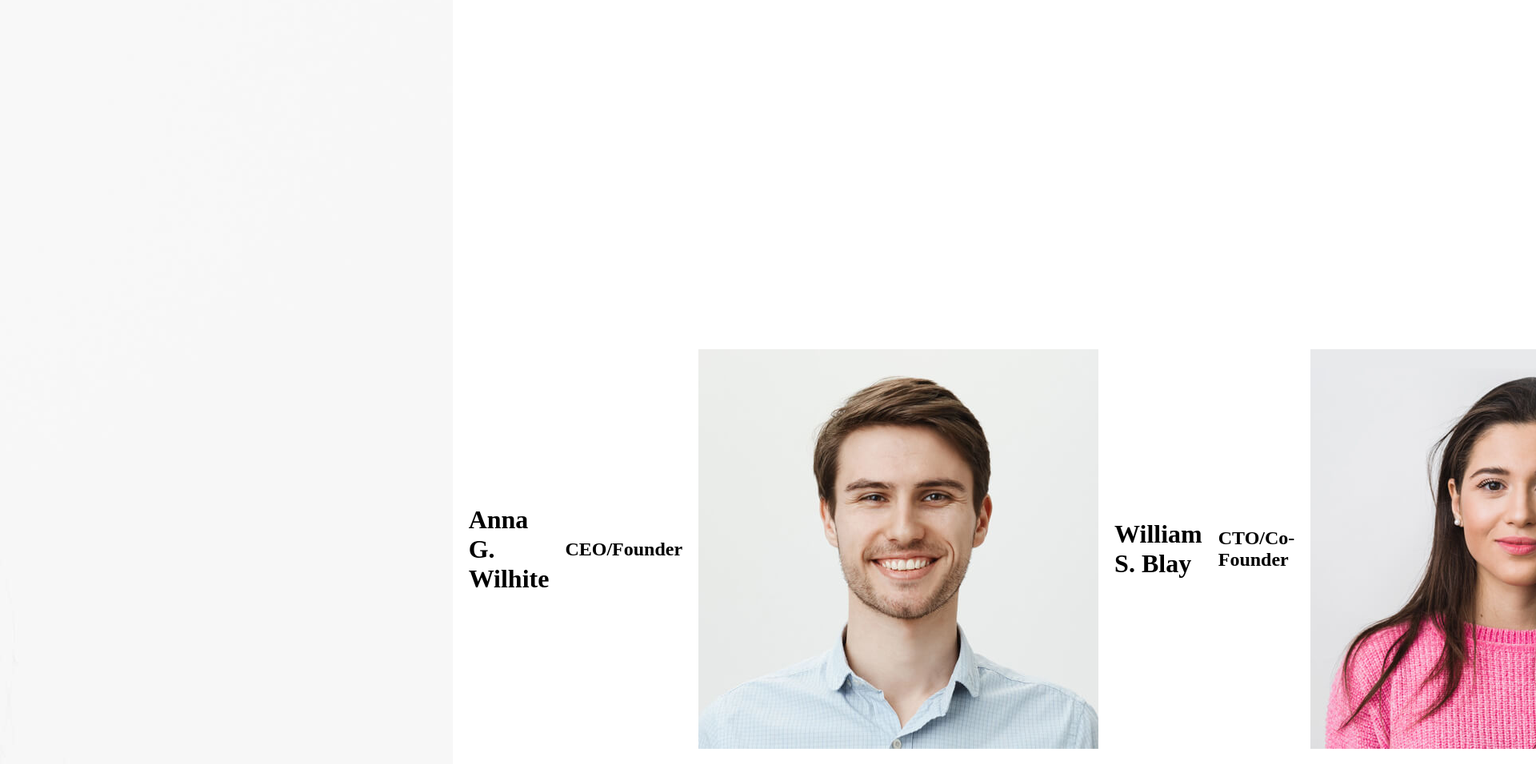
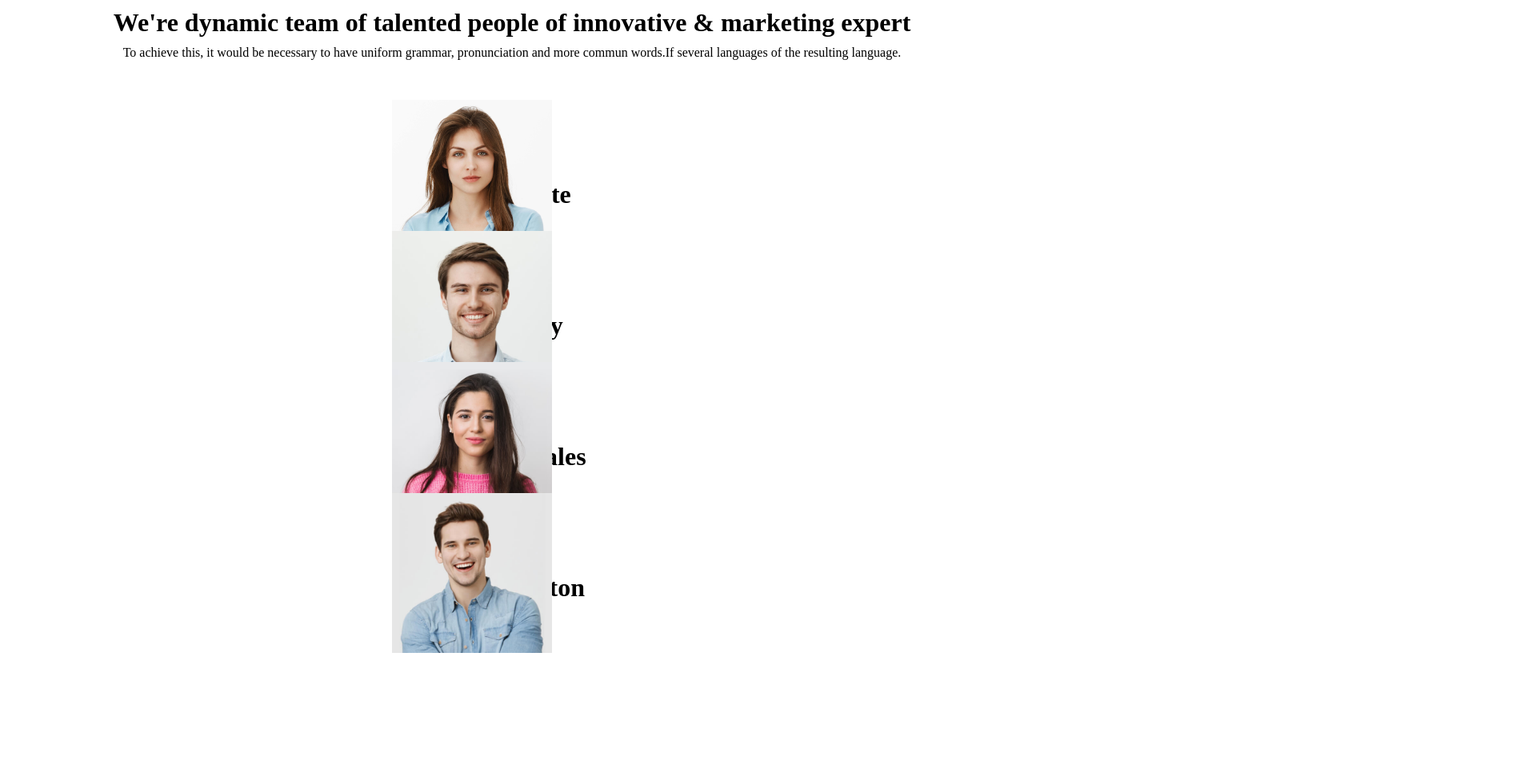
Before and after one commit to Hafida3412/Landing_Page_Kucra, a plain HTML site: page index.html in a window 1280 px wide. Shown: the part 2220-3176 px from the top of the page at 80% size, 1920 px wide, since content can reach past the window. Drawn offline with Linux system fonts and the light colour scheme.

Commit message:
modification section 2

```diff
--- a/index.html
+++ b/index.html
@@ -124,24 +124,42 @@
             </div>
         </section>
 <!--DEUXIEME SECTION-->
+        <div id = "objectif">
+            <h1>We're dynamic team of talented people of innovative & marketing expert</h1>
+            <p>To achieve this, it would be necessary to have uniform grammar, pronunciation
+                and more commun words.If several languages of the resulting language.
+            </p>
+        </div>
             <div id="equipe">
                 <div class="membre">
+                    <div class ="membre-header">
                     <img src="Landing-page/img/person1.png" alt ="Photo person1">
+                    </div>
+                <div class = "membre-texte">
                     <h1>Anna G. Wilhite</h1>
                     <h2>CEO/Founder</h2>
-
-
+                </div>
+                <div class="membre">
+                    <div class ="membre-header">
                     <img src="Landing-page/img/person2.png" alt ="Photo person2">
+                </div>
+                <div class = "membre-texte">
                     <h1>William S. Blay</h1>
                     <h2>CTO/Co-Founder</h2>
-
-
+                </div>
+                <div class="membre">
+                    <div class ="membre-header">
                      <img src="Landing-page/img/person3.png" alt ="Photo person3">
+                </div>
+                <div class = "membre-texte">
                      <h1>Maria B. Morales</h1>
                      <h2>Web Designer</h2>
-
-
+                </div>
+                <div class="membre">
+                    <div class ="membre-header">
                      <img src="Landing-page/img/person4.png" alt ="Photo person4">
+                </div>
+                <div class = "membre-texte">
                      <h1>Luke L. Johnston</h1>
                      <h2>Web Developer</h2>
             </div>
--- a/style.css
+++ b/style.css
@@ -79,7 +79,9 @@ main{
     padding-top: 50px;
     background-color: white;
     text-align: center;
+    padding-bottom: 50px;
 }
+
 .description p{
     padding-top: 10px;
     font-size: 24px;
@@ -122,10 +124,9 @@ main{
 
 #container{
     display: flex;
-    padding-top: 50px;
+    min-height:100vh;
     background-color: white;
     justify-content: center;
-    align-items: center;
     gap: 20px;
 }
 
@@ -163,7 +164,16 @@ i {
 
 }
 
-.membre{
+
+#objectif h1{
+        padding-bottom: 10px;
+}
+
+#objectif{
+    text-align: center;
+}
+
+#equipe{
     display: flex;
     padding-top: 50px;
     background-color: white;
@@ -171,3 +181,34 @@ i {
     align-items: center;
     gap: 20px;
 }
+
+.membre{
+    width: 300px;
+    height: 500px;
+    border-radius: 10px;
+}
+
+.membre-header{
+    position: relative;
+    height: 100px;
+}
+
+.membre-header img {
+    width: 200px;
+    padding-bottom:50px;
+}
+
+.membre-text h1{
+    font-size: 25px;
+    margin-bottom: 10px;
+    text-align: center;
+    color: white;
+
+}
+
+.membre-text h2{
+    font-size: 14px;
+    color: white;
+    text-align: center;
+
+}
```
